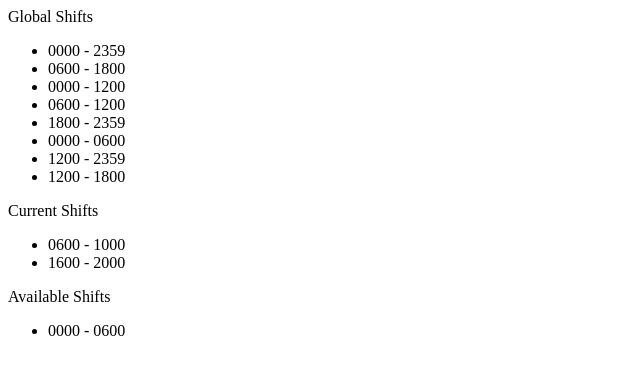
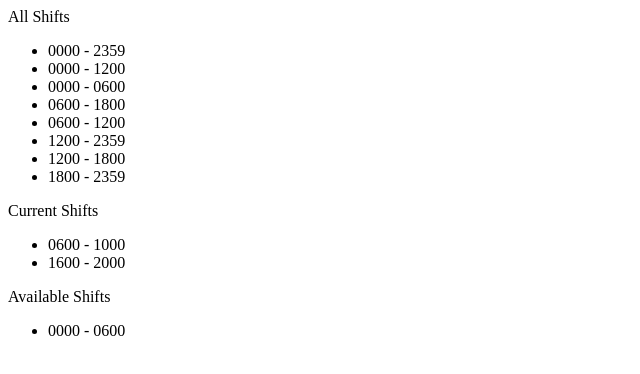
Before and after one commit to GitSimmons/opslock-ts-assignment, a Next.js app: page / in a window 1280 px wide. Shown: the top 374 px of the page, without its empty margins (0-640 px from the left). Built offline with nearby package versions, Linux system fonts and the light colour scheme.

Commit message:
feat: add sorting functions

```diff
--- a/pages/index.tsx
+++ b/pages/index.tsx
@@ -17,11 +17,15 @@ export default function Index() {
     setAvailableShifts((checkAvailableShifts(currentShifts, globalShiftList)))
     , [currentShifts])
 
+  const sortShiftsByStartTime = (shifts: IShift[]): IShift[] => shifts.sort((a, b) => parseInt(a.start, 10) - parseInt(b.start, 10))
+  const sortShiftsByEndTime = (shifts: IShift[]): IShift[] => shifts.sort((a, b) => parseInt(a.end, 10) - parseInt(b.end, 10))
+  const sortShiftsByLength = (shifts: IShift[]): IShift[] => shifts.sort((a, b) => (parseInt(a.end, 10) - parseInt(a.start)) - (parseInt(b.end, 10) - parseInt(b.start)))
+
   return (
     <div>
-      Global Shifts
+      All Shifts
       <ul>
-        {globalShiftList.map((shift) => <li>{shift.start} - {shift.end}</li>)}
+        {sortShiftsByStartTime(globalShiftList).map((shift) => <li>{shift.start} - {shift.end}</li>)}
       </ul>
       Current Shifts
       <ul>
```
